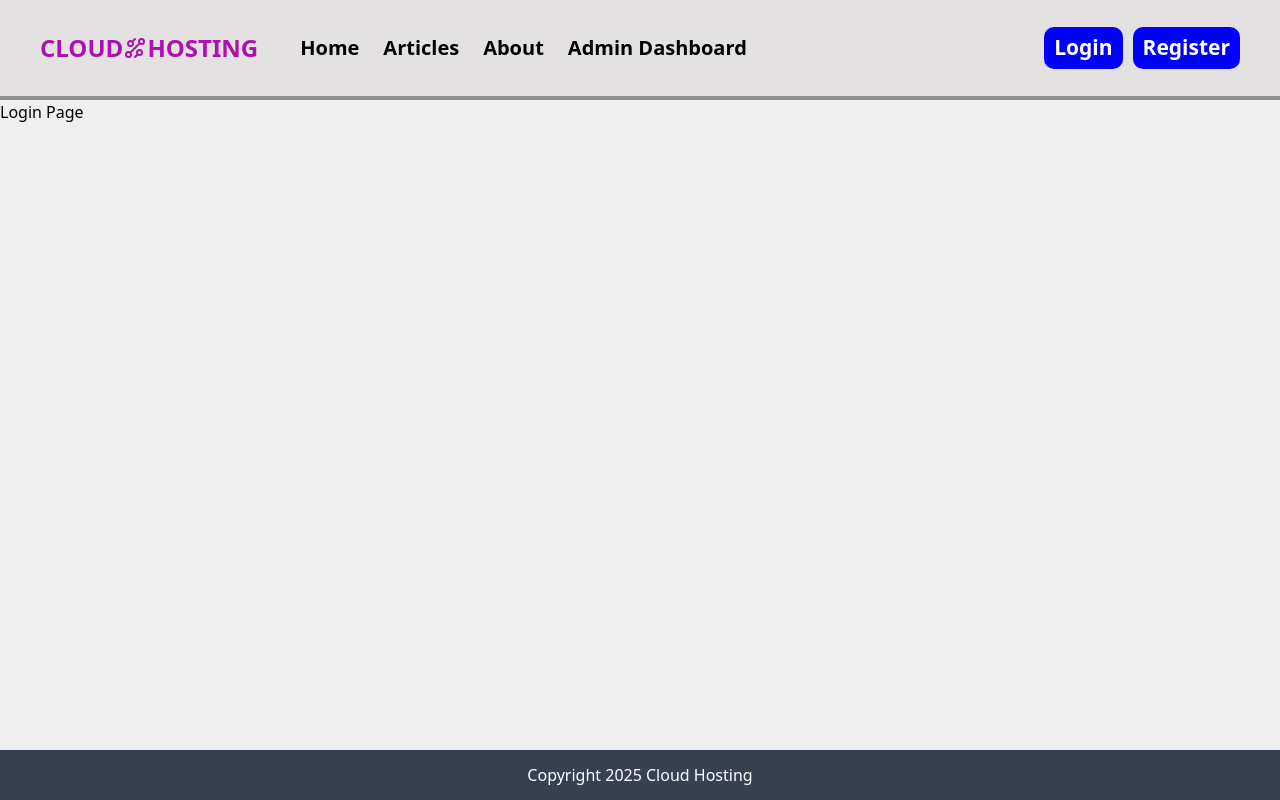
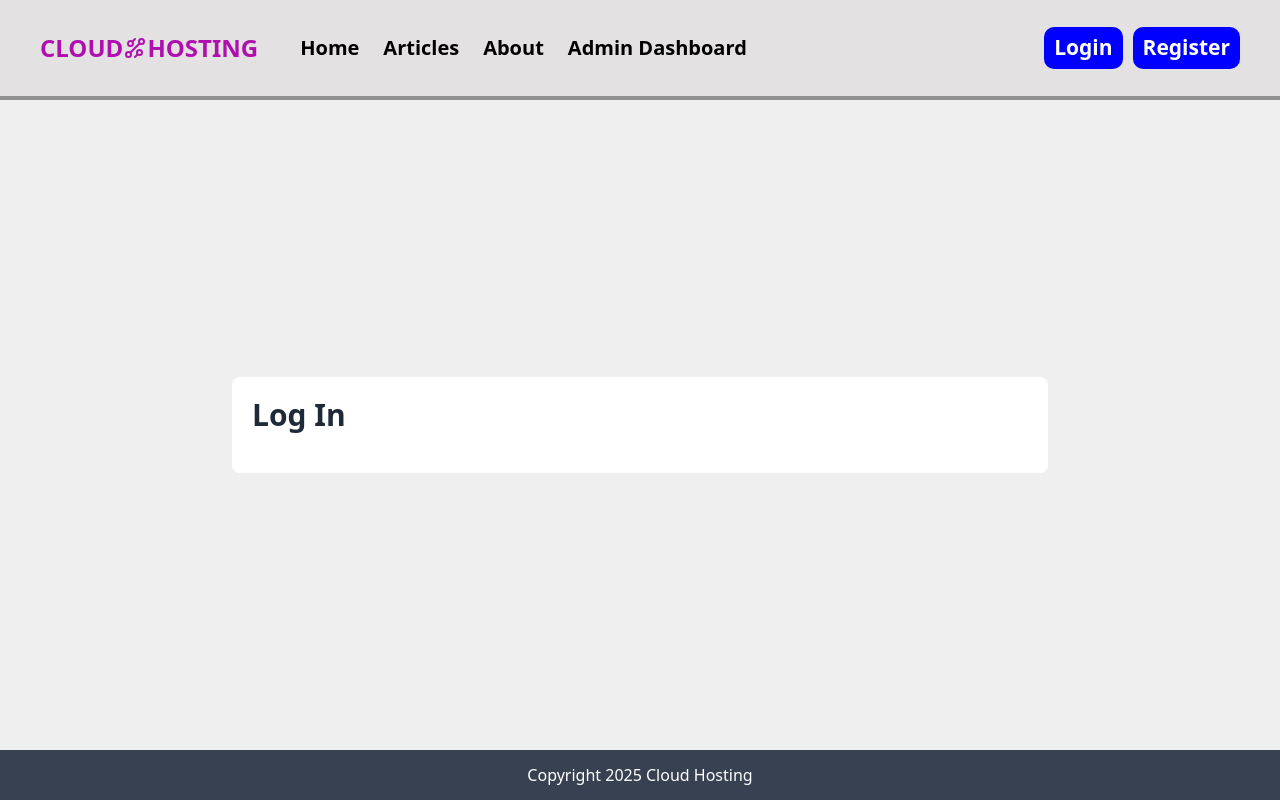
Before and after one commit to MRamadanMcit/YoussefAbbasNext, a Next.js app: page /login in a window 1280 px wide. Built offline with nearby package versions, Linux system fonts and the light colour scheme.

Commit message:
WIP on Login Design

```diff
--- a/src/app/(user)/login/page.tsx
+++ b/src/app/(user)/login/page.tsx
@@ -1,5 +1,10 @@
 export default function LoginPage() {
   return (
-    <div>Login Page</div>
-  )
+    <section className="fix-height container m-auto px-7 flex items-center justify-center h-full">
+      <div className="w-full m-auto p-5 bg-white rounded-lg md:w-2/3">
+        <h1 className="mb-5 text-gray-800 text-3xl font-bold">Log In</h1>
+
+      </div>
+    </section>
+  );
 }
--- a/src/app/globals.css
+++ b/src/app/globals.css
@@ -21,3 +21,7 @@ body {
   padding: 0;
   box-sizing: border-box;
 }
+
+.fix-height {
+  height: calc(100vh - 150px);
+}
--- /dev/null
+++ b/src/components/login/index.tsx
@@ -0,0 +1,24 @@
+"use client";
+
+export default function Login() {
+  return (
+    <form className="flex flex-col">
+      <input
+        className="mb-4 p-2 text-xl border rounded"
+        type="email"
+        placeholder="Enter Your Email"
+      />
+      <input
+        className="mb-4 p-2 text-xl border rounded"
+        type="password"
+        placeholder="Enter Your Password"
+      />
+      <button
+        type="submit"
+        className="p-2 bg-blue-800 text-white font-bold rounded-lg"
+      >
+        Login
+      </button>
+    </form>
+  );
+}
```
